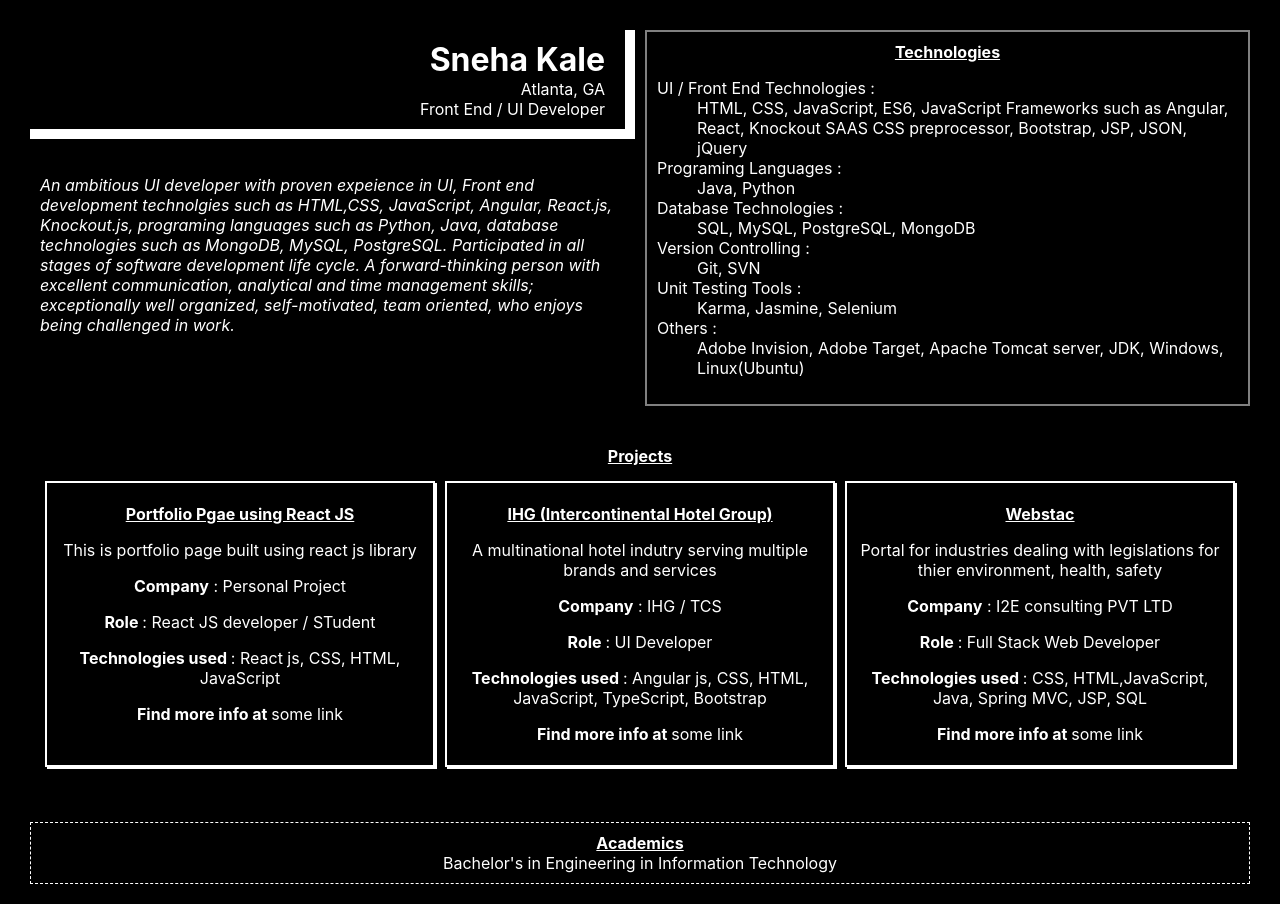
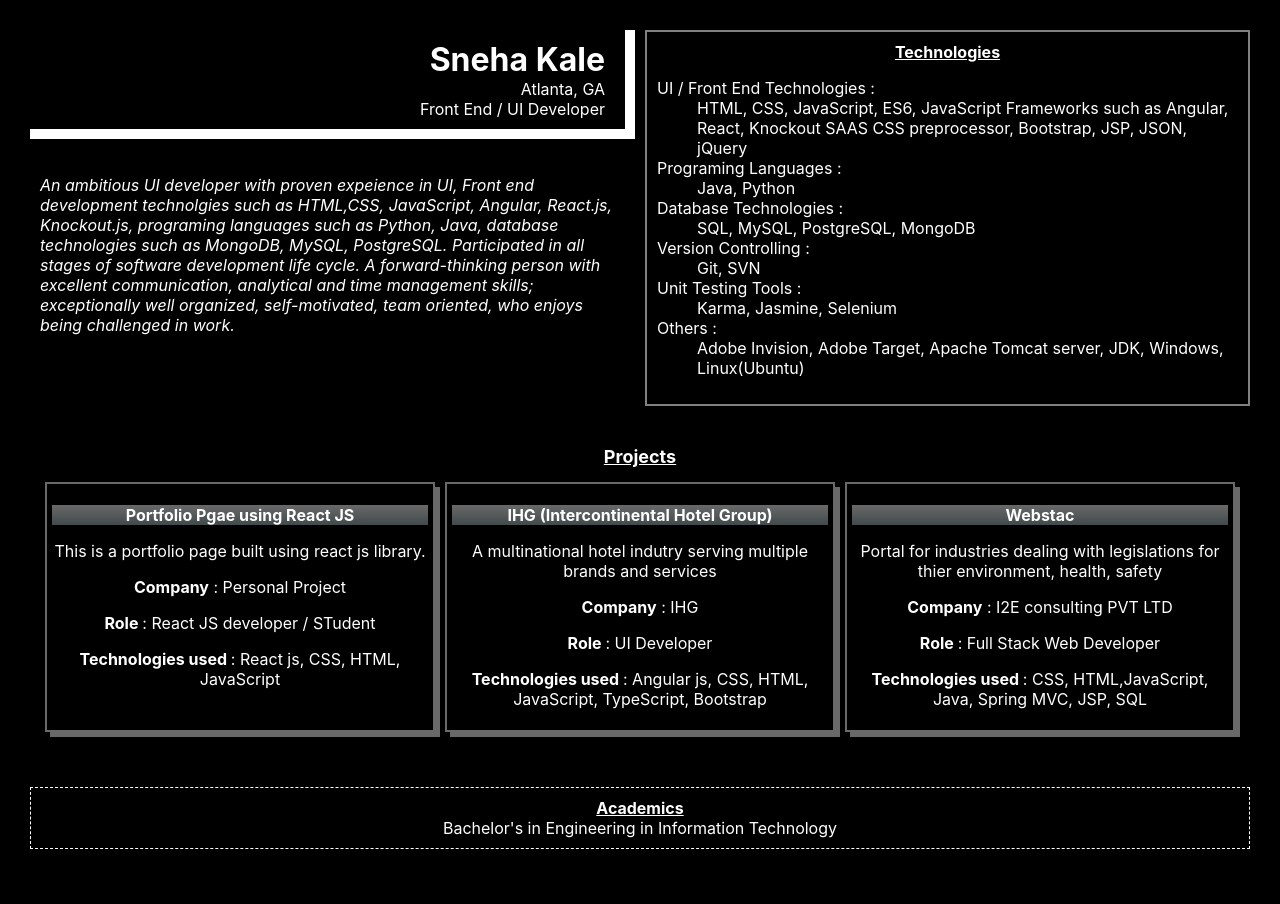
Before and after one commit to snehakale/portfolio-page-react, a React (Create React App) app: page / in a window 1280 px wide. After the commit the page ends 869 px from the top, so only its background shows below. Built offline with nearby package versions, Linux system fonts and the light colour scheme.

Commit message:
Update Projects component with style and information

```diff
--- a/src/components/projects/Project.css
+++ b/src/components/projects/Project.css
@@ -6,17 +6,23 @@
 }
 
 .project-box {
-    border: 2px solid white;
+    border: 2px solid #696969;
     padding: 5px;
     width: 30%;
     margin: 5px;
     flex: 1;
-    box-shadow: 2px 2px white;
+    box-shadow: 5px 5px #696969;
 }
 
 .project-title {
     font-weight: bold;
+    font-size: large;
     text-decoration: underline;
+}
+
+.project-title-box {
+    font-weight: bold;
+    background-image: linear-gradient(#696969,#414a4c);
 }
 
 .project-text {
--- a/src/components/projects/Project.js
+++ b/src/components/projects/Project.js
@@ -4,12 +4,11 @@ import './Project.css';
 function Project(props) {
     return (
         <div className="project-box">
-            <p className="project-title">{props.title}</p>
+            <p className="project-title-box">{props.title}</p>
             <p>{props.desc}</p>
             <p><span className="project-text">Company</span> : {props.company}</p>
             <p><span className="project-text">Role </span>: {props.role}</p>
             <p><span className="project-text">Technologies used </span>: {props.technologies}</p>
-            <p><span className="project-text">Find more info at </span>{props.link}</p>
         </div>
     );
 }
--- a/src/components/projects/ProjectsAll.js
+++ b/src/components/projects/ProjectsAll.js
@@ -7,8 +7,7 @@ function Projects(props) {
     const projects = [
         {
             title: 'Portfolio Pgae using React JS',
-            desc: 'This is portfolio page built using react js library',
-            link: 'some link',
+            desc: 'This is a portfolio page built using react js library.',
             technologies: 'React js, CSS, HTML, JavaScript',
             company: 'Personal Project',
             role: 'React JS developer / STudent',
@@ -16,15 +15,13 @@ function Projects(props) {
         {
             title: 'IHG (Intercontinental Hotel Group)',
             desc: 'A multinational hotel indutry serving multiple brands and services',
-            link: 'some link',
             technologies: 'Angular js, CSS, HTML, JavaScript, TypeScript, Bootstrap',
-            company: 'IHG / TCS',
+            company: 'IHG',
             role: 'UI Developer',
         },
         {
             title: 'Webstac',
             desc: 'Portal for industries dealing with legislations for thier environment, health, safety',
-            link: 'some link',
             technologies: 'CSS, HTML,JavaScript, Java, Spring MVC, JSP, SQL',
             company: 'I2E consulting PVT LTD',
             role: 'Full Stack Web Developer',
```
